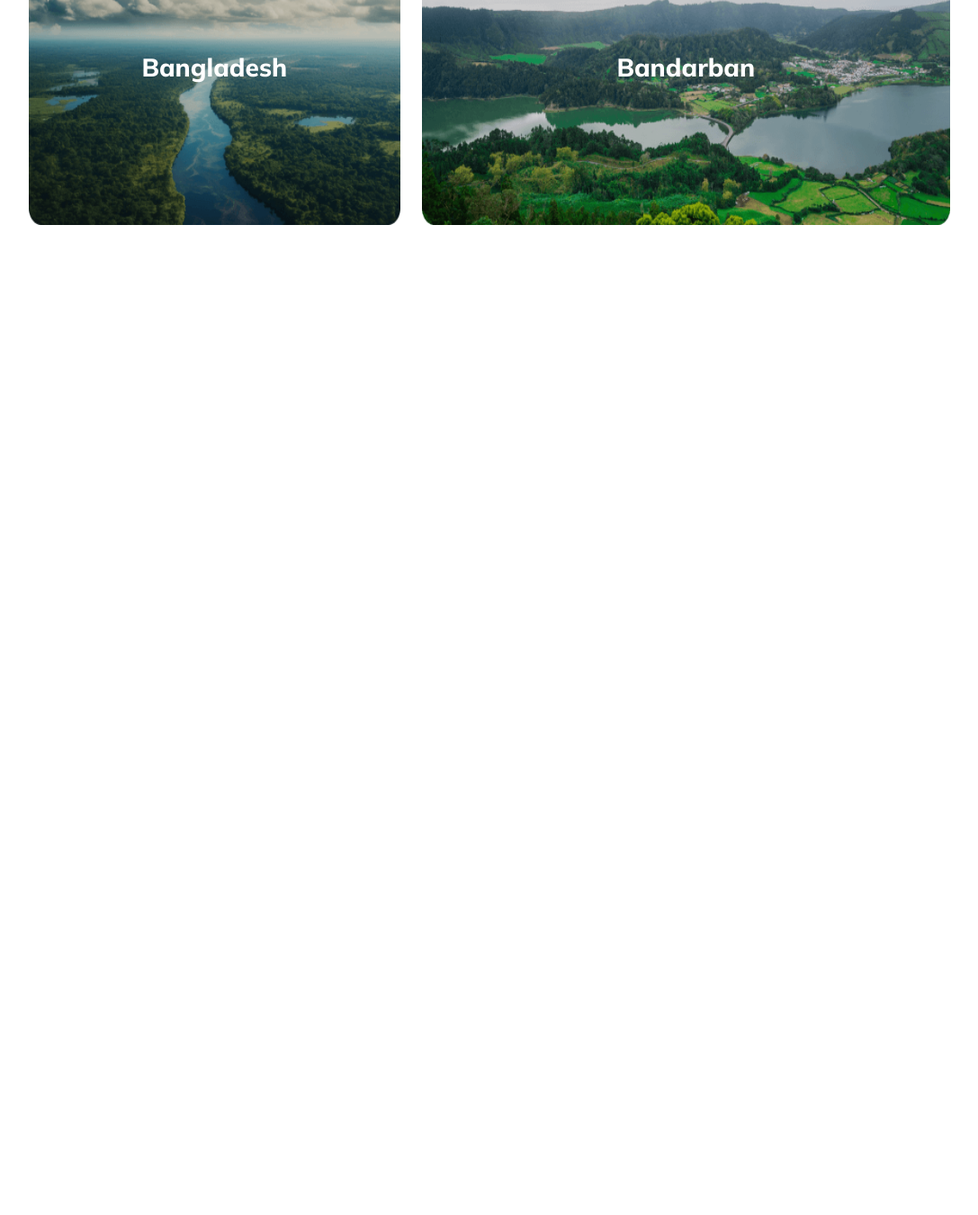
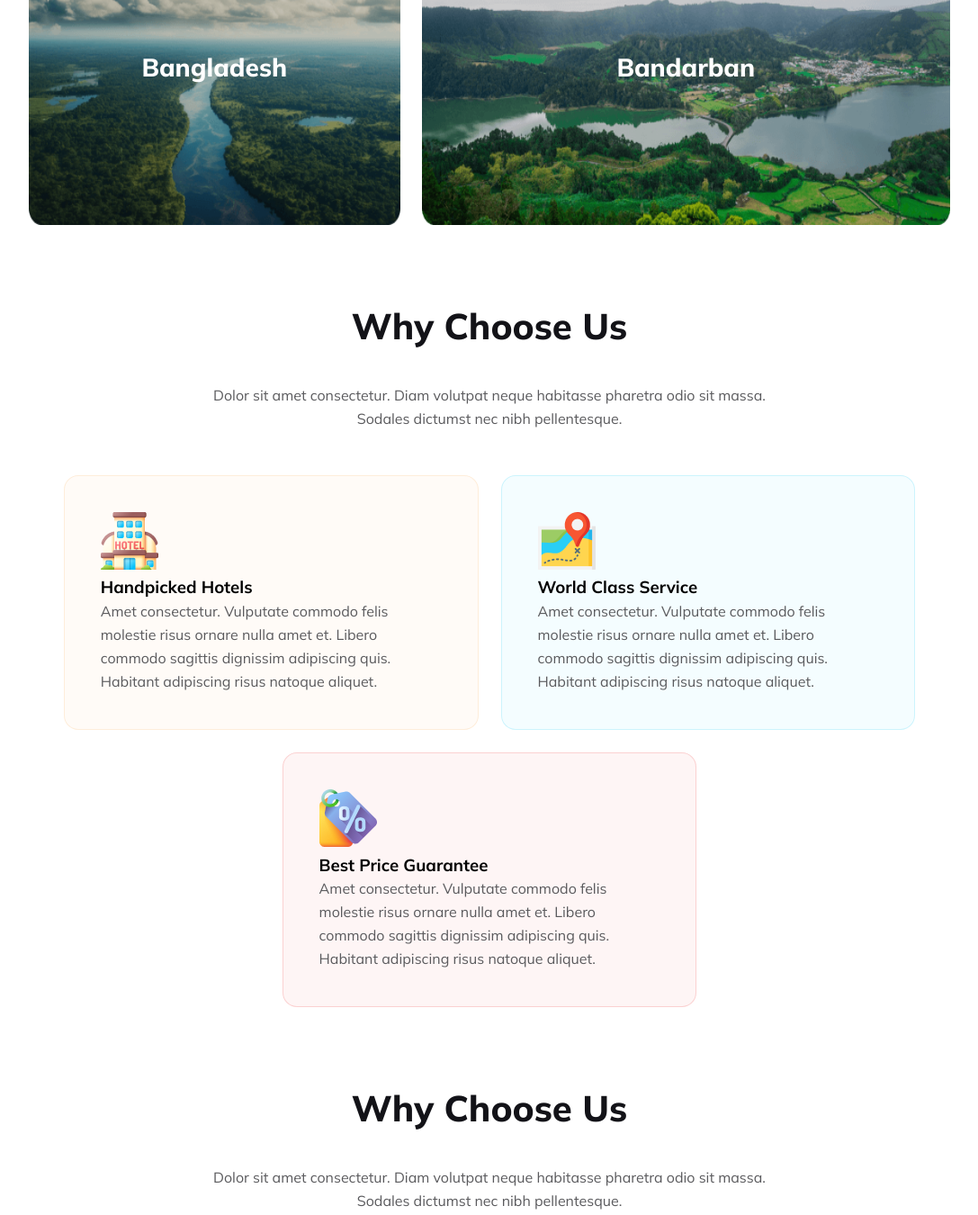
Before and after one commit to Sarajit-mondal/assignment-2-Mindfulways-Travel, a plain HTML site: page index.html in a window 1280 px wide. Shown: the part 2625-3975 px from the top of the page at 90% size, without its empty margins (96-1183 px from the left). Before the commit the page ends 2925 px from the top, so only its background shows below. Drawn offline with Linux system fonts and the light colour scheme.

Commit message:
Why choose section

```diff
--- a/index.html
+++ b/index.html
@@ -121,7 +121,6 @@
         <div class="destination-container">
           <div class="destination-contain">
             <h2 class="title">Choose Your Destination</h2>
-
             <p class="gray-color">
               Dolor sit amet consectetur. Diam volutpat neque habitasse pharetra
               odio sit massa. <br />
@@ -161,6 +160,95 @@
         </div>
       </section>
       <!-- Destination section ends -->
+
+      <!-- Why choose section start -->
+      <section class="section-contianer">
+        <div class="why-choose-container">
+          <div class="choose-contian">
+            <h2 class="title">Why Choose Us</h2>
+            <p class="gray-color">
+              Dolor sit amet consectetur. Diam volutpat neque habitasse pharetra
+              odio sit massa. <br />
+              Sodales dictumst nec nibh pellentesque.
+            </p>
+          </div>
+
+          <div class="choose-service-cards">
+            <div class="service-card">
+              <img src="Images/hotel 1.png" alt="" />
+              <h3 class="service-title">Handpicked Hotels</h3>
+              <p class="gray-color">
+                Amet consectetur. Vulputate commodo felis molestie risus ornare
+                nulla amet et. Libero commodo sagittis dignissim adipiscing
+                quis. Habitant adipiscing risus natoque aliquet.
+              </p>
+            </div>
+
+            <div class="service-card">
+              <img src="Images/map 1.png" alt="" />
+              <h3 class="service-title">World Class Service</h3>
+              <p class="gray-color">
+                Amet consectetur. Vulputate commodo felis molestie risus ornare
+                nulla amet et. Libero commodo sagittis dignissim adipiscing
+                quis. Habitant adipiscing risus natoque aliquet.
+              </p>
+            </div>
+
+            <div class="service-card">
+              <img src="Images/price-tag 1.png" alt="" />
+              <h3 class="service-title">Best Price Guarantee</h3>
+              <p class="gray-color">
+                Amet consectetur. Vulputate commodo felis molestie risus ornare
+                nulla amet et. Libero commodo sagittis dignissim adipiscing
+                quis. Habitant adipiscing risus natoque aliquet.
+              </p>
+            </div>
+          </div>
+        </div>
+      </section>
+      <!-- Why choose section ends -->
+
+      <!-- deals and discounts section start -->
+      <section class="section-contianer">
+        <div class="deals-discounts-container">
+          <div class="choose-contian">
+            <h2 class="title">Why Choose Us</h2>
+            <p class="gray-color">
+              Dolor sit amet consectetur. Diam volutpat neque habitasse pharetra
+              odio sit massa. <br />
+              Sodales dictumst nec nibh pellentesque.
+            </p>
+          </div>
+
+          <div class="deals-discount-cards">
+            <div class="discount-card">
+              <img src="Images/discount1 (1).png" alt="" />
+              <div class="card">
+                <div class="card-top">
+                  <div>
+                    <img src="Images/clock.png" alt="" />
+                    <span>7 Day / 6 Night</span>
+                  </div>
+                  <div>
+                    <img src="Images/people.png" alt="" /> <span>Max : 10</span>
+                  </div>
+                  <div>
+                    <img src="Images/location.png" alt="" />
+                    <span>Malaysia</span>
+                  </div>
+                  <h3 class="card-title">Tour To Satorini</h3>
+                  <p class="gray-color">
+                    Amet consectetur. Vulputate commodo felis molestie risus
+                    ornare nulla amet et. Libero commodo sagittis dignissim
+                    adipiscing quis. Habitant adipiscing.
+                  </p>
+                </div>
+              </div>
+            </div>
+          </div>
+        </div>
+      </section>
+      <!-- deals and discounts section ends-->
     </main>
     <!-- main section ends  -->
 
--- a/style/style.css
+++ b/style/style.css
@@ -171,7 +171,8 @@ select {
   text-align: center;
   margin: 50px auto;
 }
-.destination-contain * {
+.destination-contain *,
+.choose-contian * {
   margin-bottom: 50px;
 }
 
@@ -222,8 +223,40 @@ select {
 }
 
 /* destination section ends*/
-
+/* choose-section start */
+.choose-contian {
+  text-align: center;
+}
+.choose-service-cards {
+  display: flex;
+  gap: 25px;
+  align-items: center;
+  justify-content: center;
+  flex-wrap: wrap;
+}
+.service-card {
+  border: 1px solid red;
+  flex-basis: 45%;
+  padding: 40px;
+  border-radius: 16px;
+  border: 1px solid rgba(251, 181, 99, 0.2);
+  background: rgba(251, 181, 99, 0.05);
+}
+.service-card:nth-child(2) {
+  border: 1px solid rgba(41, 206, 246, 0.2);
+  background: rgba(41, 206, 246, 0.05);
+}
+.service-card:last-child {
+  border: 1px solid rgba(233, 68, 68, 0.2);
+  background: rgba(233, 68, 68, 0.05);
+}
+/* chose section ends */
 /* main section ends */
 
 /* footer section start */
 /* footer section ends */
+
+@media screen and (min-width: 576px) and (max-width: 876px) {
+  .choose-service-cards {
+  }
+}
```
Also changed, not shown: Images/clock.png (added), Images/discount1 (1).png (added), Images/discount1 (2).png (added), Images/discount1 (3).png (added), Images/hotel 1.png (added), Images/location.png (added), Images/map 1.png (added), Images/people.png (added), Images/price-tag 1.png (added).
